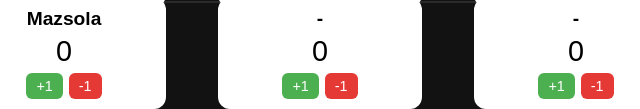
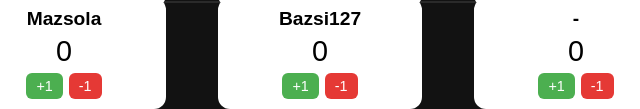
Before and after one commit to Tejszinhabruh/wot, a plain HTML site: page index.html in a window 1280 px wide. Shown: the part 697-806 px from the top of the page, 64-704 px from the left. Drawn offline with Linux system fonts and the light colour scheme.

Commit message:
Update index.html

```diff
--- a/index.html
+++ b/index.html
@@ -67,7 +67,7 @@
         </div>
       </div>
       <div class="player">
-        <div class="name">-</div>
+        <div class="name">Bazsi127</div>
         <div class="score" id="score7">0</div>
         <div class="buttons">
           <button onclick="changeScore('score7', 1)">+1</button>
```
